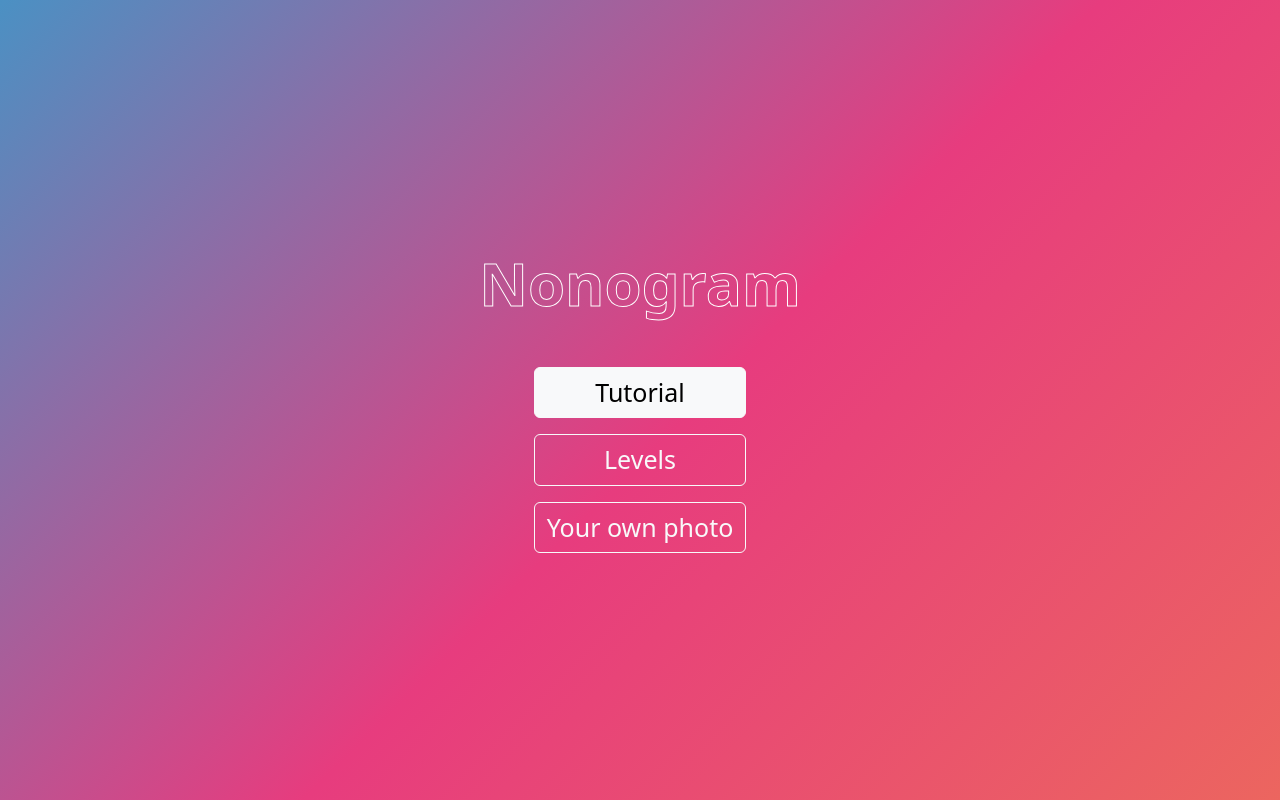
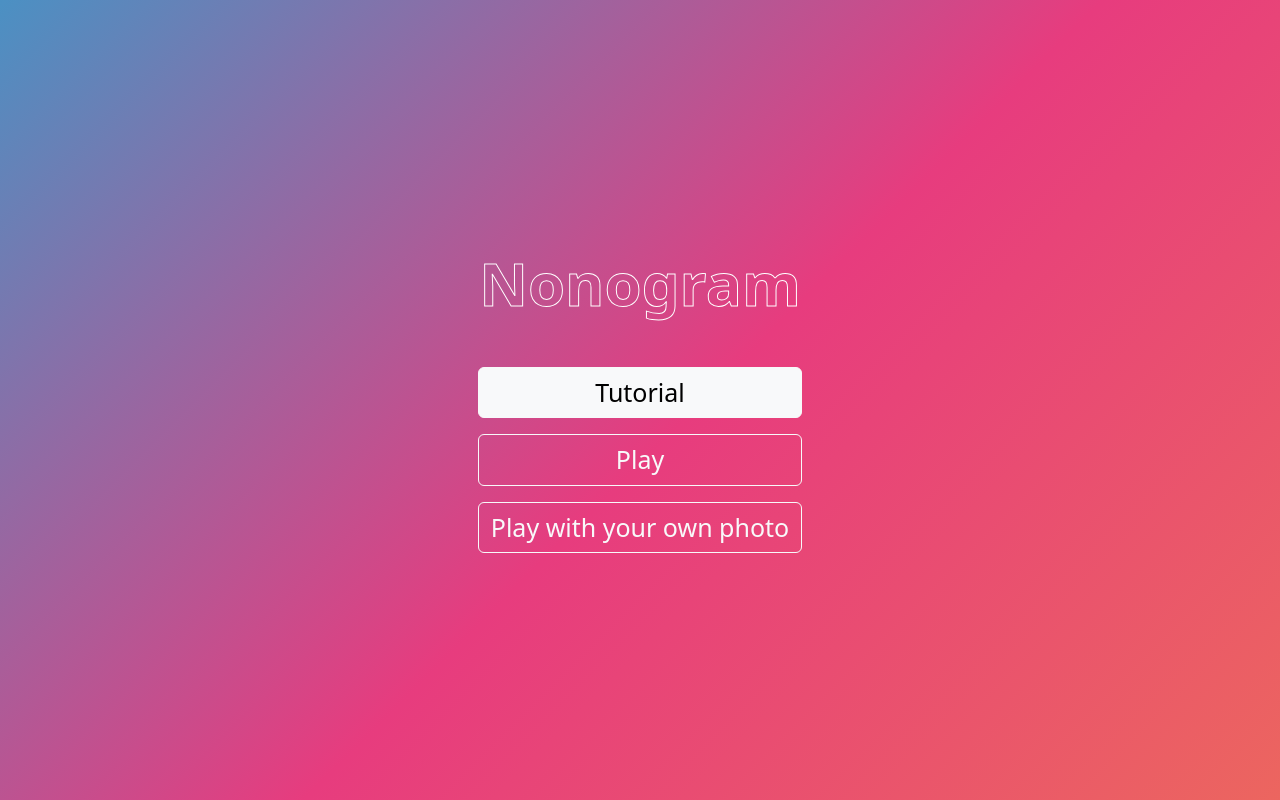
Before and after one commit to Bienekkk/NonogramProject, a Flask app: page / in a window 1280 px wide. Run offline with Flask 3, Linux system fonts and the light colour scheme.

Commit message:
index mode choice

```diff
--- /dev/null
+++ b/static/scripts/script-index.js
@@ -0,0 +1,36 @@
+const content = document.getElementById('content');
+
+function showmodes() {
+    console.log("gwaign")
+    content.innerHTML = `
+        <div class="modes p-3">
+         <h2 class="mb-3">Choose your mode: </h2>
+         <div class="d-flex gap-3 mt-2">
+            <div class="mode p-2">
+                <h3>Easy mode</h3>
+                <p>Board size: 5x5</p>
+                <button class="btn btn-success w-100">Play</button>
+            </div>
+            <div class="mode p-2">
+                <h3>Medium mode</h3>
+                <p>Board size: 10x10</p>
+                <button class="btn btn-warning w-100">Play</button>
+              </div>
+            <div class="mode p-2">
+                <h3>Hard mode</h3>
+                <p>Board size: 15x15</p>
+                <button class="btn btn-danger w-100">Play</button>
+            </div>
+
+            <button class='btn btn-outline-danger close-btn p-0 mode' onclick="showmenu()"><i class="bi bi-x"></i></button>
+      </div>
+    `
+}
+
+function showmenu() {
+    content.innerHTML = `
+        <button class="btn btn-light w-100">Tutorial</button>
+        <button class="btn btn-outline-light w-100" onclick="showmodes()">Levels</button>
+        <button class="btn btn-outline-light w-100">Your own photo</button>
+    `
+}
--- a/static/styles/style-index.css
+++ b/static/styles/style-index.css
@@ -37,3 +37,28 @@ body{
 .btn{
     font-size: 25px;
 }
+.close-btn{
+    width: 40px;
+    height: 40px;
+    color: red;
+    position: absolute;
+    top: 15px;
+    right: 15px;
+}
+.modes{
+    position: relative;
+    background-color: rgba(255,255,255,0.1);
+    border-radius: 20px;
+}
+.mode{
+    background-color: rgba(255,255,255,0.1);
+    border-radius: 10px;
+    transition: all 0.5s;
+}
+.mode:hover{
+    background-color: rgba(255,255,255,0.3);
+    transition: all 0.8s;
+}
+.bi{
+    font-size: 30px;
+}
--- a/templates/index.html
+++ b/templates/index.html
@@ -2,15 +2,18 @@
 <head>
     <link href="https://cdn.jsdelivr.net/npm/bootstrap@5.3.3/dist/css/bootstrap.min.css" rel="stylesheet"
           integrity="sha384-QWTKZyjpPEjISv5WaRU9OFeRpok6YctnYmDr5pNlyT2bRjXh0JMhjY6hW+ALEwIH" crossorigin="anonymous">
+    <link rel="stylesheet" href="https://cdn.jsdelivr.net/npm/bootstrap-icons@1.10.5/font/bootstrap-icons.css">
     <link rel="stylesheet" href="{{ url_for('static', filename='styles/style-index.css') }}">
+    <script src="{{ url_for('static', filename='scripts/script-index.js') }}" defer></script>
 </head>
 <body>
     <div class="d-flex flex-column justify-content-center align-items-center w-100 container">
             <h1 class="h1 mb-5">Nonogram</h1>
-        <div class="d-flex flex-column gap-3">
+        <div class="d-flex flex-column gap-3 content" id="content">
             <button class="btn btn-light w-100">Tutorial</button>
-            <button class="btn btn-outline-light w-100">Levels</button>
-            <button class="btn btn-outline-light w-100">Your own photo</button>
+            <button class="btn btn-outline-light w-100" onclick="showmodes()">Play</button>
+            <button class="btn btn-outline-light w-100">Play with your own photo</button>
+
         </div>
     </div>
 </body>
```
